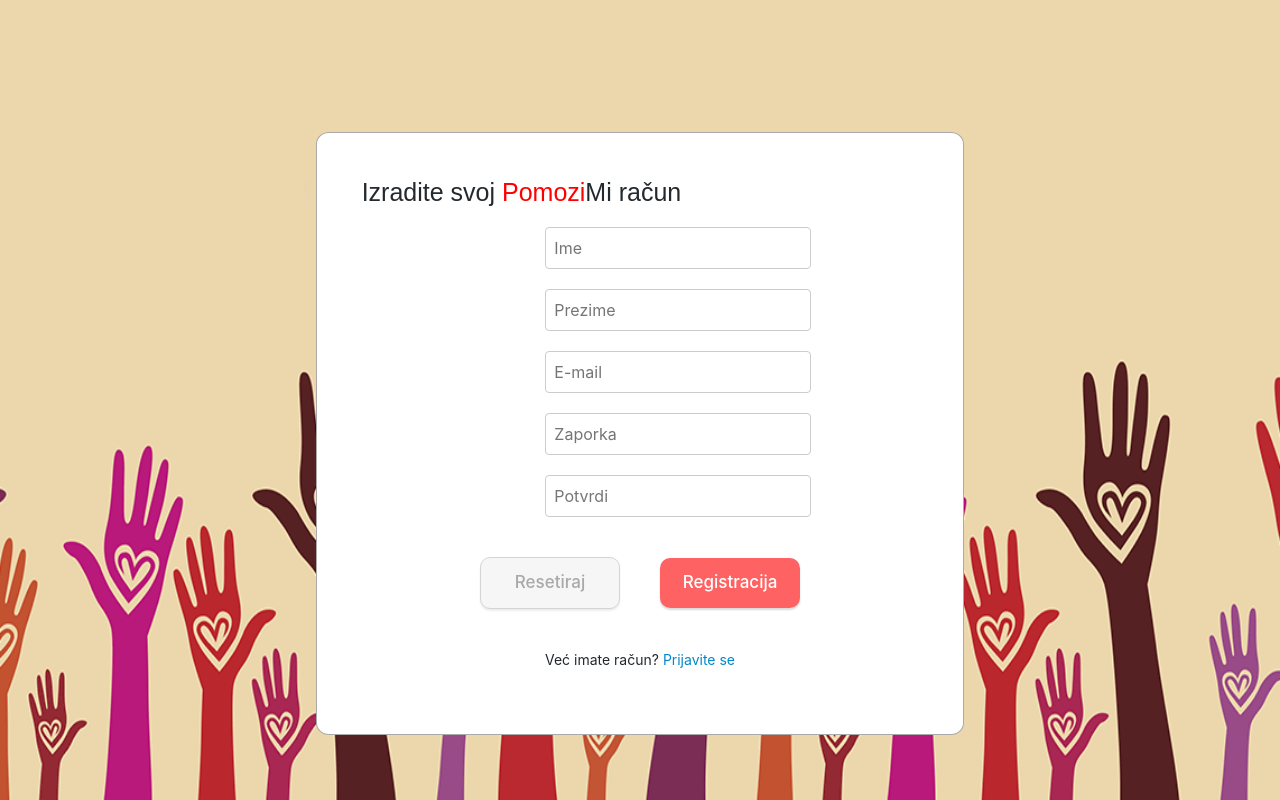
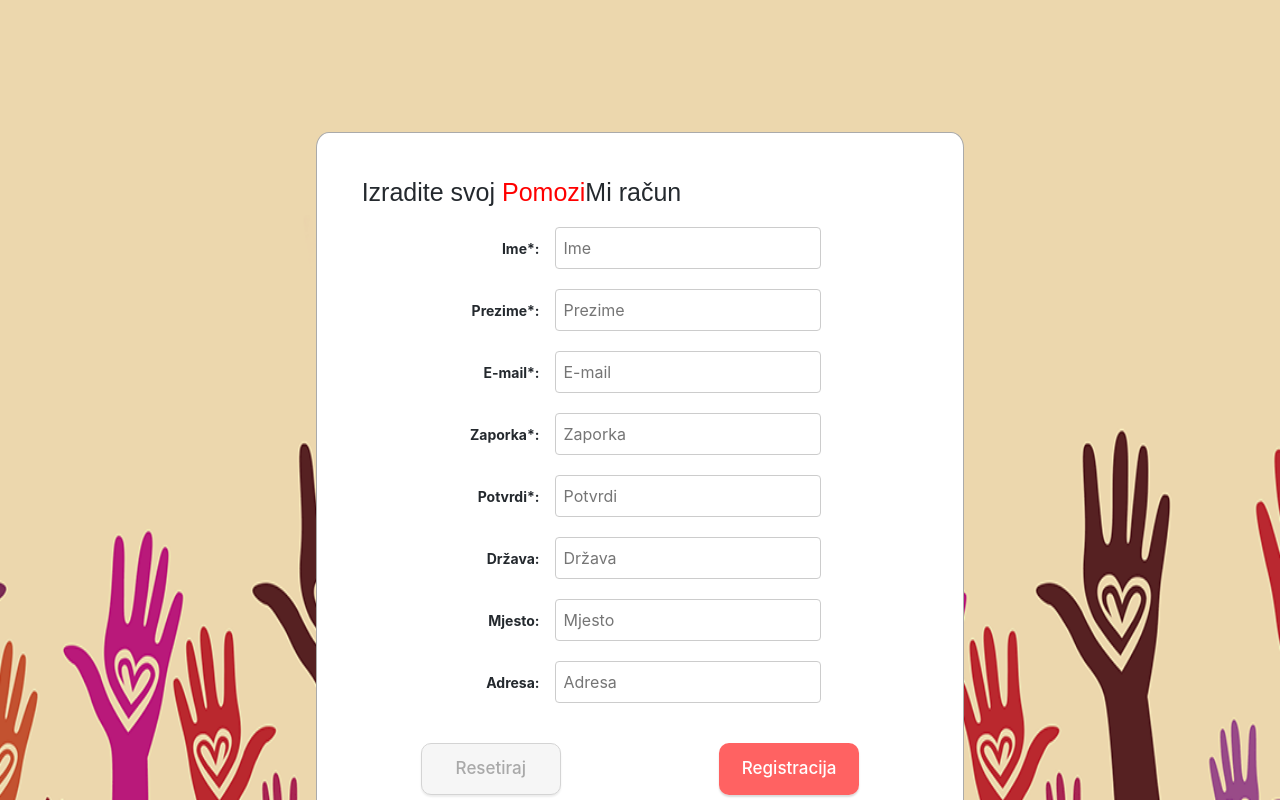
Before and after one commit to BoksicIva/Pomozi-mi---WebApp, a React (Create React App) app in the folder IzvorniKod/DTPomoziMi/src/main/webapp/: page /register in a window 1280 px wide. Shown: the top 800 px of the page. Built offline with nearby package versions, Linux system fonts and the light colour scheme.

Commit message:
Sreden izgled i dodana polja na registraciju

```diff
--- a/IzvorniKod/DTPomoziMi/src/main/webapp/src/components/login.js
+++ b/IzvorniKod/DTPomoziMi/src/main/webapp/src/components/login.js
@@ -1,16 +1,14 @@
 import React from "react";
-import './log-reg.css';
-import '../index.css';
+import "./log-reg.css";
+import "../index.css";
 import { Formik } from "formik";
 import * as Yup from "yup";
-import 'bootstrap/dist/css/bootstrap.min.css';
-import { Card } from 'react-bootstrap';
-import {Link} from 'react-router-dom';
+import "bootstrap/dist/css/bootstrap.min.css";
+import { Card } from "react-bootstrap";
+import { Link } from "react-router-dom";
 import LoginService from "../service/login-service";
 
-
-
-export const Login = () => (
+export const Login = (props) => (
   <div className="app">
     <div className="empthy"></div>
     <div className="container">
@@ -21,47 +19,52 @@ export const Login = () => (
         <Formik
           initialValues={{
             email: "",
-                        password: ""
+            password: "",
           }}
-                    onSubmit={async values => {
-                          await new Promise(resolve => setTimeout(resolve, 500));
+          onSubmit={async (values) => {
+            await new Promise((resolve) => setTimeout(resolve, 500));
             alert(JSON.stringify(values, null, 2));
             let formData = new FormData();
 
-                       formData.append('email', 'jan.rocek@gmail.com');
-                       formData.append('password', 'JanRoček1@');
+            formData.append("email", "jan.rocek@gmail.com");
+            formData.append("password", "JanRoček1@");
 
-                        LoginService.getCSRF().then((response) => {
+            LoginService.getCSRF()
+              .then((response) => {
                 console.log(response);
-                            console.log(response.data)
+                console.log(response.data);
                 console.log(response.headers);
 
-                            LoginService.login(formData).then((response) => {
+                LoginService.login(formData)
+                  .then((response) => {
                     //alert(JSON.stringify(response, null, 2));
 
-                                LoginService.notPer().then((response2) => {
+                    LoginService.notPer()
+                      .then((response2) => {
                         // alert(JSON.stringify(response2, null, 2));
                         localStorage.setItem("username", values.email);
-                                    props.history.push('/home');
-                                }).catch((error2) => {
+                        props.history.push("/home");
+                      })
+                      .catch((error2) => {
                         console.log(error2);
                       });
-                            }).catch((error) => {
+                  })
+                  .catch((error) => {
                     console.log(error);
                   });
-                        }).catch((error) => {
+              })
+              .catch((error) => {
                 console.log(error);
               });
           }}
-
           validationSchema={Yup.object().shape({
             email: Yup.string()
               .email("Unesite e-mail ispravnog formata")
-                            .required("Ovo polje je obavezno"),
-                        password: Yup.string("Ovo polje je obavezno").required("Ovo polje je obavezno")
+              .required("Unesite e-mail"),
+            password: Yup.string().required("Unesite zaporku"),
           })}
         >
-                    {props => {
+          {(props) => {
             const {
               values,
               touched,
@@ -71,18 +74,16 @@ export const Login = () => (
               handleChange,
               handleBlur,
               handleSubmit,
-                            handleReset
+              handleReset,
             } = props;
             return (
               <form onSubmit={handleSubmit}>
                 <div>
                   <div className="inp-line">
-                                        <label htmlFor="email">
-                                            Email:
-                                    </label>
+                    <label htmlFor="email">E-mail:</label>
                     <input
                       id="email"
-                                            placeholder="Upisite svoj email"
+                      placeholder="E-mail"
                       type="text"
                       value={values.email}
                       onChange={handleChange}
@@ -99,12 +100,10 @@ export const Login = () => (
                   </div>
 
                   <div className="inp-line">
-                                        <label htmlFor="password">
-                                            Lozinka:
-                                    </label>
+                    <label htmlFor="password">Zaporka:</label>
                     <input
                       id="password"
-                                            placeholder="Upisite svoju lozinku"
+                      placeholder="Zaporka"
                       type="password"
                       value={values.password}
                       onChange={handleChange}
@@ -116,15 +115,11 @@ export const Login = () => (
                       }
                     />
                     {errors.password && touched.password && (
-                                            <div className="input-feedback">
-                                                {errors.password}
-                                            </div>
+                      <div className="input-feedback">{errors.password}</div>
                     )}
-
                   </div>
                 </div>
                 <div className="inp-line lr-button-container">
-
                   <button
                     type="button"
                     className="outline"
@@ -134,16 +129,17 @@ export const Login = () => (
                     Resetiraj
                   </button>
 
-                                <button type="submit"  disabled={isSubmitting}>
+                  <button type="submit" disabled={isSubmitting}>
                     Prijavi se
                   </button>
                 </div>
-
               </form>
             );
           }}
         </Formik>
-                <div className="inp-line">Niste registrirani? <Link to='/register'>Registracija</Link></div>
+        <div className="inp-line">
+          Niste registrirani? <Link to="/register">Registracija</Link>
+        </div>
       </Card>
     </div>
   </div>
--- a/IzvorniKod/DTPomoziMi/src/main/webapp/src/components/registration.js
+++ b/IzvorniKod/DTPomoziMi/src/main/webapp/src/components/registration.js
@@ -8,7 +8,7 @@ import { Card } from "react-bootstrap";
 import { Link } from "react-router-dom";
 import RegService from "../service/login-service";
 
-export const Registration = () => (
+export const Registration = (props) => (
   <div className="app">
     <div className="empthy1"></div>
     <div className="container">
@@ -46,7 +46,7 @@ export const Registration = () => (
                 RegService.register(data)
                   .then((response1) => {
                     // alert(JSON.stringify(response1, null, 2));
-                              props.history.push('/login');
+                    props.history.push("/login");
                   })
                   .catch((error1) => {
                     console.log(error1);
@@ -68,11 +68,9 @@ export const Registration = () => (
               .required("Unesite potvrdu"),
             firstName: Yup.string()
               .min(2, "Prekratko ime")
-              .matches(/^[a-zA-Z]+$/, "Ime smije sadržavati samo slova")
               .required("Unesite ime"),
             lastName: Yup.string()
               .min(2, "Prekratko prezime")
-              .matches(/^[a-zA-Z]+$/, "Prezime smije sadržavati samo slova")
               .required("Unesite prezime"),
           })}
         >
@@ -90,8 +88,8 @@ export const Registration = () => (
             } = props;
             return (
               <form onSubmit={handleSubmit}>
-                <div className="form-fields">
                 <div className="inp-line">
+                  <label>Ime*:</label>
                   <input
                     id="firstName"
                     placeholder="Ime"
@@ -111,6 +109,7 @@ export const Registration = () => (
                 </div>
 
                 <div className="inp-line">
+                  <label>Prezime*:</label>
                   <input
                     id="lastName"
                     placeholder="Prezime"
@@ -130,6 +129,7 @@ export const Registration = () => (
                 </div>
 
                 <div className="inp-line">
+                  <label>E-mail*:</label>
                   <input
                     id="email"
                     placeholder="E-mail"
@@ -149,6 +149,7 @@ export const Registration = () => (
                 </div>
 
                 <div className="inp-line">
+                  <label>Zaporka*:</label>
                   <input
                     id="password"
                     placeholder="Zaporka"
@@ -168,6 +169,7 @@ export const Registration = () => (
                 </div>
 
                 <div className="inp-line">
+                  <label>Potvrdi*:</label>
                   <input
                     id="secondPassword"
                     placeholder="Potvrdi"
@@ -187,9 +189,68 @@ export const Registration = () => (
                     </div>
                   )}
                 </div>
+
+                <div className="inp-line">
+                  <label>Država:</label>
+                  <input
+                    id="country"
+                    placeholder="Država"
+                    type="text"
+                    value={values.country}
+                    onChange={handleChange}
+                    onBlur={handleBlur}
+                    className={
+                      errors.country && touched.country
+                        ? "text-input error"
+                        : "text-input"
+                    }
+                  />
+                  {errors.country && touched.country && (
+                    <div className="input-feedback">{errors.country}</div>
+                  )}
                 </div>
 
                 <div className="inp-line">
+                  <label>Mjesto:</label>
+                  <input
+                    id="town"
+                    placeholder="Mjesto"
+                    type="text"
+                    value={values.town}
+                    onChange={handleChange}
+                    onBlur={handleBlur}
+                    className={
+                      errors.town && touched.town
+                        ? "text-input error"
+                        : "text-input"
+                    }
+                  />
+                  {errors.town && touched.town && (
+                    <div className="input-feedback">{errors.town}</div>
+                  )}
+                </div>
+
+                <div className="inp-line">
+                  <label>Adresa:</label>
+                  <input
+                    id="address"
+                    placeholder="Adresa"
+                    type="text"
+                    value={values.address}
+                    onChange={handleChange}
+                    onBlur={handleBlur}
+                    className={
+                      errors.address && touched.address
+                        ? "text-input error"
+                        : "text-input"
+                    }
+                  />
+                  {errors.address && touched.address && (
+                    <div className="input-feedback">{errors.address}</div>
+                  )}
+                </div>
+
+                <div className="inp-line lr-button-container">
                   <span className="res-btn">
                     <button
                       type="button"
--- a/IzvorniKod/DTPomoziMi/src/main/webapp/src/service/login-service.js
+++ b/IzvorniKod/DTPomoziMi/src/main/webapp/src/service/login-service.js
@@ -29,6 +29,10 @@ class LoginService {
       return http.post("/notPermitted", {});
     }
 
+    logout(){
+      return http.post("../logout", {});
+    }
+
   }
 
   export default new LoginService();
```
Lines whose indentation alone changed are shown as unchanged.
